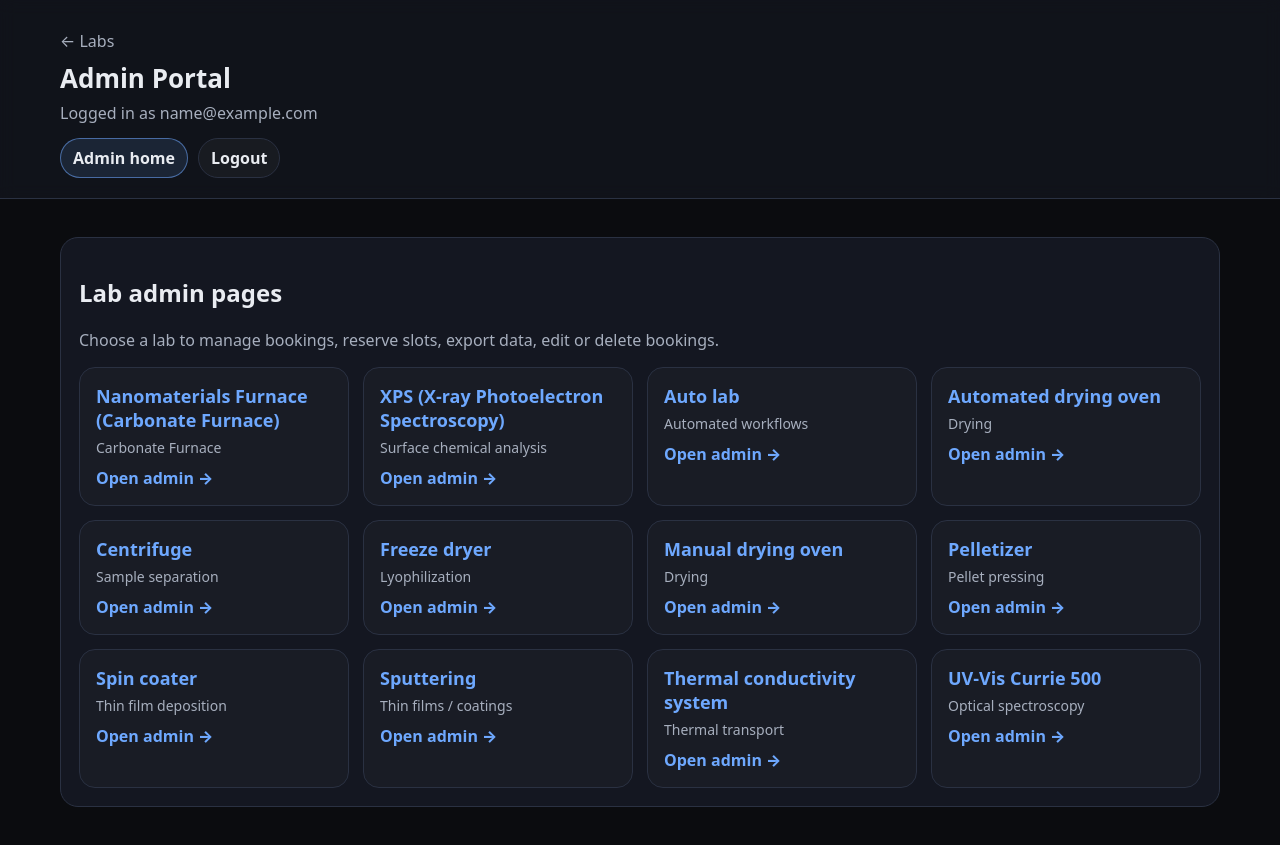
After one commit to razieh-morad/U2ACN2_Booking_Portal, a Flask app: page /admin in a window 1280 px wide. The commit adds this page. Run offline with Flask 3, Linux system fonts and the light colour scheme; the visitor is signed in with stand-in values (Sample User, id 1); some libraries are stand-ins or nearby versions.

Commit message:
Add files via upload
Signed-off-by: Razieh Morad <44897380+razieh-morad@users.noreply.github.com>

```diff
--- a/render.yaml
+++ b/render.yaml
@@ -24,5 +24,7 @@ services:
         sync: false
       - key: SMTP_PORT
         value: '587'
+      - key: PORTAL_ADMIN_CREDENTIALS
+        sync: false
       - key: SMTP_USE_TLS
         value: 'true'
--- /dev/null
+++ b/templates/admin_portal.html
@@ -0,0 +1,38 @@
+<!doctype html>
+<html lang="en">
+<head>
+  <meta charset="utf-8" />
+  <meta name="viewport" content="width=device-width, initial-scale=1" />
+  <title>Admin Portal</title>
+  <link rel="stylesheet" href="{{ url_for('static', filename='style.css') }}" />
+</head>
+<body>
+  <header class="topbar">
+    <div class="container">
+      <a class="back" href="{{ url_for('index') }}">← Labs</a>
+      <h1>Admin Portal</h1>
+      <p class="sub">Logged in as {{ admin_email }}</p>
+      <nav class="tabs">
+        <a class="tab active" href="{{ url_for('admin_home') }}">Admin home</a>
+        <a class="tab" href="{{ url_for('admin_logout') }}">Logout</a>
+      </nav>
+    </div>
+  </header>
+
+  <main class="container">
+    <div class="card">
+      <h2>Lab admin pages</h2>
+      <p class="hint">Choose a lab to manage bookings, reserve slots, export data, edit or delete bookings.</p>
+      <div class="grid">
+        {% for lab in labs %}
+          <a class="lab" href="{{ url_for('admin_lab', lab_slug=lab.slug) }}">
+            <div class="lab-title">{{ lab.title }}</div>
+            <div class="lab-sub">{{ lab.subtitle }}</div>
+            <div class="lab-cta">Open admin →</div>
+          </a>
+        {% endfor %}
+      </div>
+    </div>
+  </main>
+</body>
+</html>
--- a/templates/index.html
+++ b/templates/index.html
@@ -35,7 +35,7 @@
     </div>
 
     <div class="hint">
-      Admin: go to <span class="muted">/admin/&lt;lab-slug&gt;</span> (each lab has its own login).
+      Admin: <a href="{{ url_for('admin_home') }}">Admin portal</a>
     </div>
   </main>
 </body>
```
Also changed, not shown: templates/admin_login.html (+14 -3 lines), templates/availability.html (+15 -13 lines), README.md.
